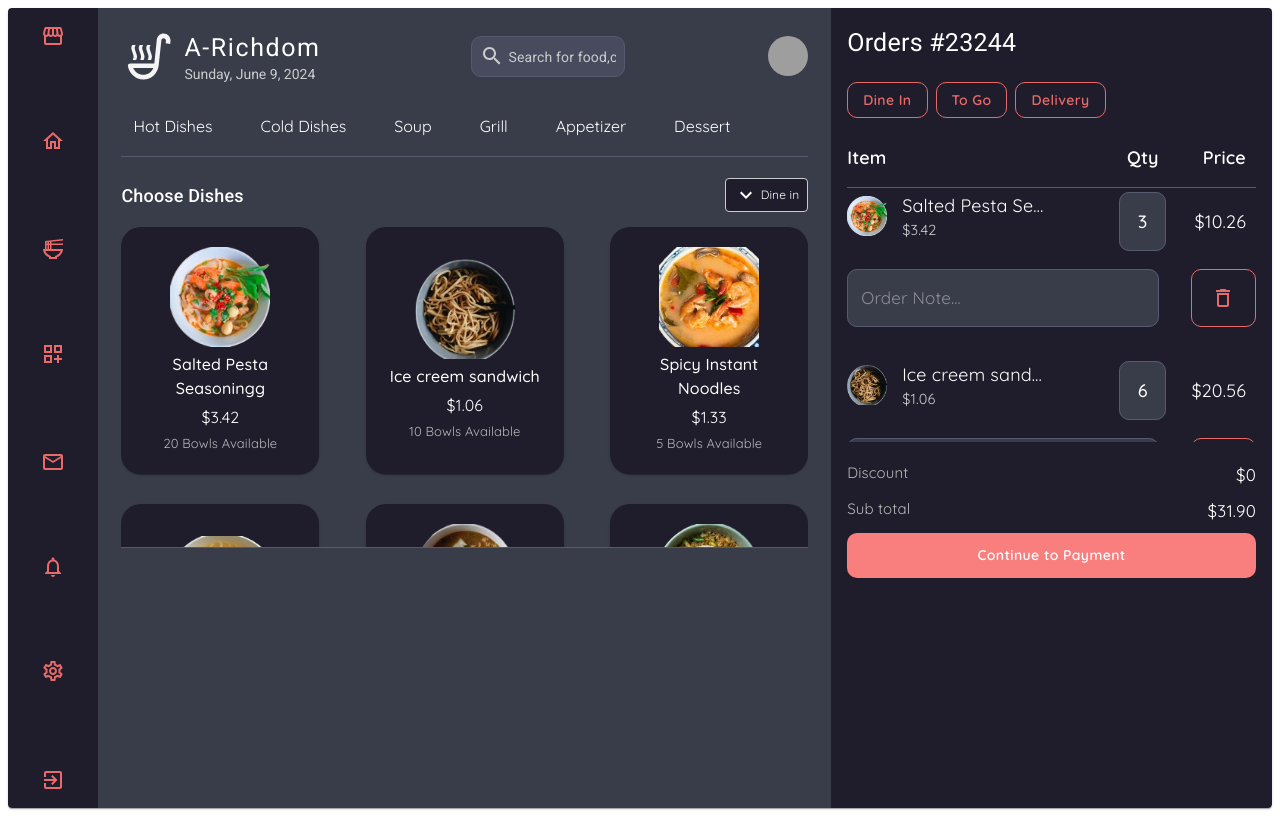
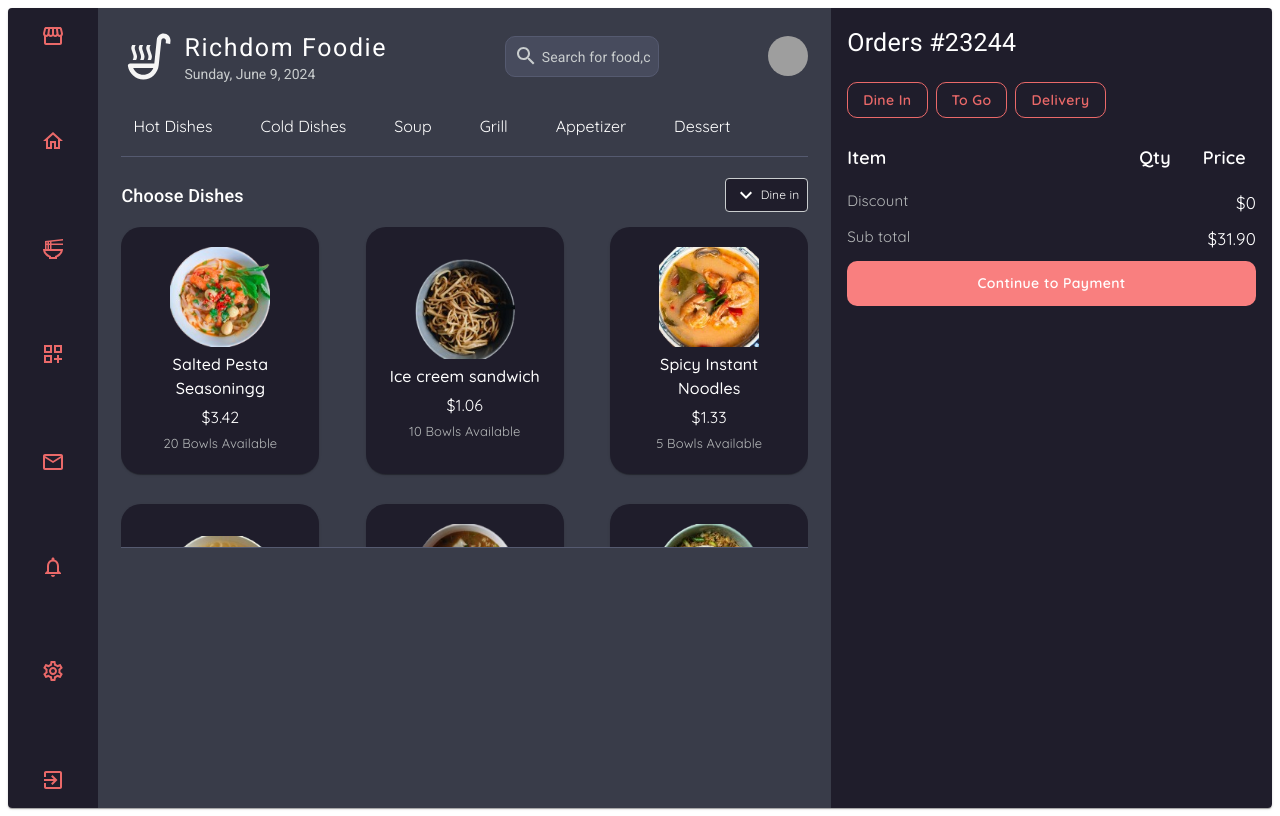
Before and after one commit to A-Richdom/FOOD-ORDERING-WEBITE, a React (Vite) app: page / in a window 1280 px wide. Built offline with nearby package versions, Linux system fonts and the light colour scheme; grey boxes are pictures that could not be loaded.

Commit message:
Create Storage  for storing dishes state in Redux

```diff
--- a/src/Components/DishesOrdering.jsx
+++ b/src/Components/DishesOrdering.jsx
@@ -2,6 +2,7 @@ import React from 'react'
 import { TableContainer, Table, TableHead, TableRow, TableCell, TableBody, Typography, Box, TextField, Button } from '@mui/material';
 import DeleteOutlineOutlinedIcon from '@mui/icons-material/DeleteOutlineOutlined';
 import { makeStyles } from '@mui/styles';
+import { useSelector } from 'react-redux';
 
 
 const useStyles = makeStyles((theme) => ({
@@ -176,6 +177,7 @@ const useStyles = makeStyles((theme) => ({
 
 const DishesOrdering = ({ dishes, handleTextboxChange, handleDishName, expandedDishName }) => {
     const classes = useStyles();
+    const orderedDishes = useSelector((state) => state.dishes.orderedDishes)
 
     return (
         <div className={classes.dishesOrdering}>
@@ -194,7 +196,7 @@ const DishesOrdering = ({ dishes, handleTextboxChange, handleDishName, expandedD
                     {/* TABLE BODY */}
                     <TableBody className={classes.tableBody}>
                         {
-                            dishes.map((dish, index) => (
+                            orderedDishes.map((dish, index) => (
                                 <React.Fragment key={dish.name}>
                                     <TableRow className={classes.tableBodyRow}>
                                         <TableCell className={classes.tableBodyItemCell} sx={{ display: 'flex', gap: '15px', alignItems: 'center', }}>
--- a/src/Components/Homepage.jsx
+++ b/src/Components/Homepage.jsx
@@ -26,11 +26,11 @@ import DishesOrdering from './DishesOrdering';
 import { Link } from 'react-router-dom';
 
 
-const pages = ['Products', 'Pricing', 'Blog'];
+// const pages = ['Products', 'Pricing', 'Blog'];
 const settings = ['Profile', 'Account', 'Dashboard', 'Logout'];
-function createData(item, amount, quantity, price, textboxValue) {
-    return { item, amount, quantity, price, textboxValue };
-}
+// function createData(item, amount, quantity, price, textboxValue) {
+//     return { item, amount, quantity, price, textboxValue };
+// }
 
 const dishes = [
     {
@@ -130,6 +130,7 @@ const dishes = [
         totalPrice: '$22.33',
     },
 ];
+
 const StyledInputBase = styled(InputBase)(({ theme }) => ({
     color: 'white',
     width: '100%',
@@ -528,6 +529,7 @@ const useStyles = makeStyles((theme) => ({
         flexWrap: 'wrap !important',
         flexDirection: 'column',
         paddingTop: '20px',
+        marginBottom: '15px',
         gap: '10px',
         '@media (max-width: 600px)': {
             fontSize: '12px',
@@ -587,7 +589,7 @@ const Homepage = () => {
         setAnchorElUser(null);
     };
 
-    //Update Using Redux..//
+    //Update State Using Redux..//
     const dispatch = useDispatch();
     const handleDishClick = (dish) => {
         dispatch(addDish(dish))
@@ -638,7 +640,7 @@ const Homepage = () => {
                                         },
                                         letterSpacing: '.1rem'
                                     }}>
-                                        A-Richdom
+                                        Richdom Foodie
                                     </Typography>
                                     <div>
                                         <DigitalClock />
@@ -795,7 +797,7 @@ const Homepage = () => {
                             </Button>
                         </div>
 
-                        {/* Dishes-Ordering */}
+                        {/* Dishes-Ordering Component */}
                         <DishesOrdering
                             dishes={dishes}
                             handleTextboxChange={handleTextboxChange}
@@ -803,7 +805,7 @@ const Homepage = () => {
                             expandedDishName={expandedDishName}
                         />
                         {/* Payment Wrapper */}
-                        <div className={classes.paymentWrapper} sx={{ border: '1px solid red', backgroundColor: 'red', paddingTop: '20px' }}>
+                        <div className={classes.paymentWrapper} sx={{ border: '1px solid red', backgroundColor: 'red', paddingTop: '20px', position: 'fixed' }}>
                             <div className={classes.discount}>
                                 <Typography sx={{
                                     fontSize: '15px',
@@ -834,6 +836,7 @@ const Homepage = () => {
                                     </Typography>
                                 </span>
                             </div>
+
                             <div className={classes.subTotal}>
                                 <Typography
                                     sx={{
```
